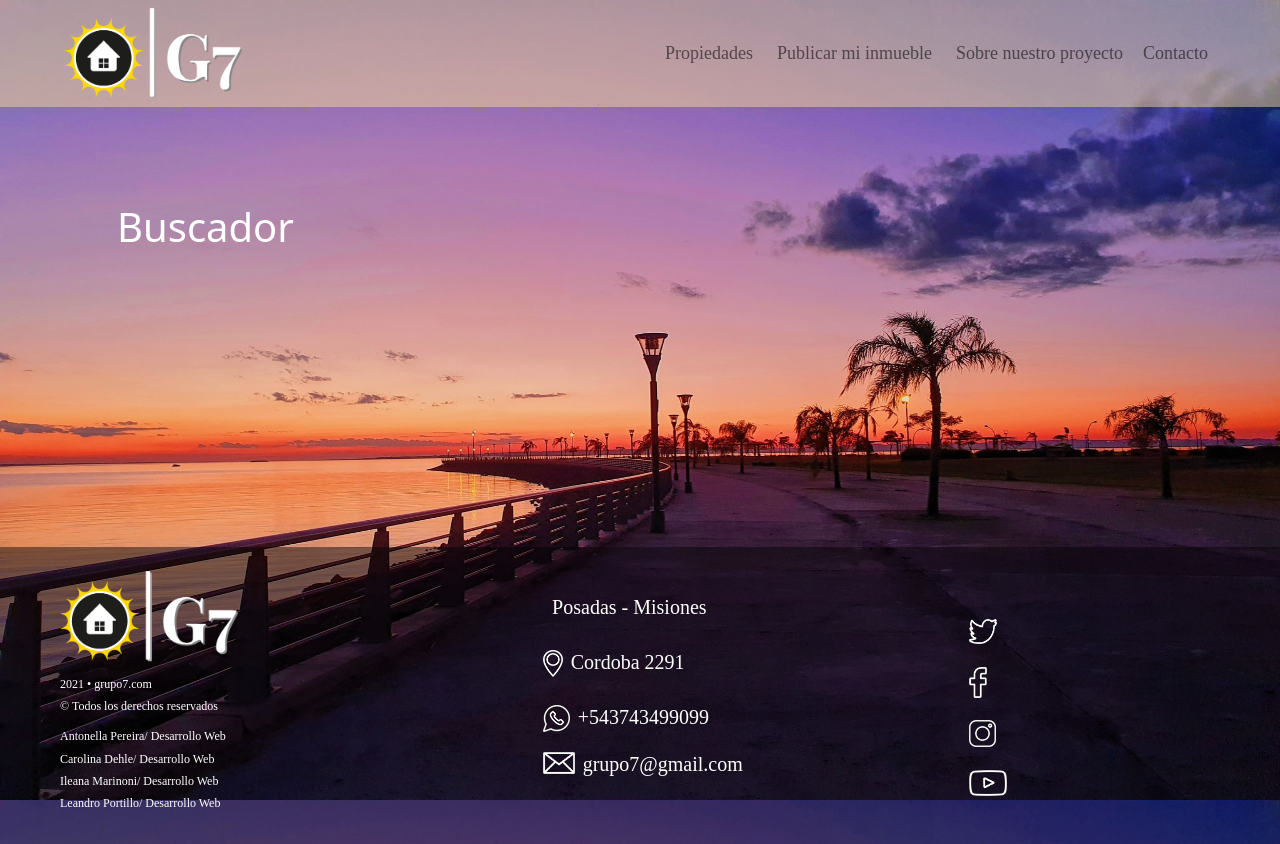
After one commit to leanjpg/inmobiliaria-proyecto, a PHP site: page /buscarinmueble.php in a window 1280 px wide. The commit adds this page. Run offline with PHP 8.4, Linux system fonts and the light colour scheme; some libraries are stand-ins or nearby versions; some web fonts are replaced.

Commit message:
primero cambios

```diff
--- /dev/null
+++ b/buscarinmueble.php
@@ -0,0 +1,34 @@
+<?php include("includes/header.php") ?>
+<?php include("includes/bootstrap.html") ?>
+    <html class="h-100">
+    <body>
+        <main role="main"></main>
+
+         <section class="col- pt-5">
+            <div class="container-fluid container-md pt-5">
+               <div class="row align-items-center ml-2 col-md-5">
+                <h1>Buscador</h1>
+
+            </div>
+        </section>
+
+
+
+
+<br>
+<br>
+<br>
+<br>
+<br>
+<br>
+<br>
+<br>
+<br>
+<br>
+<br>
+<br>
+
+
+    </body>
+    <?php include("includes/footer.php") ?>
+    </html>
--- a/includes/header.php
+++ b/includes/header.php
@@ -29,6 +29,8 @@
       <li class="nav-item mr-5">
         <a class="nav-link" href="contacto.php">Contacto</a>
       </li>
+
+
     </ul>
   </div>
 </nav>
--- a/index.php
+++ b/index.php
@@ -57,8 +57,7 @@
       <br>
       <div class="row col-5">
       <div class="container-fluid justify-content-center">
-        <input type="submit" value="Buscar" href="#"></a>
-      </div>
+      <a href="buscarinmueble.php" class="btn btn-primary"> Buscar</a>
       </div>
       </div>
     </section>
```
